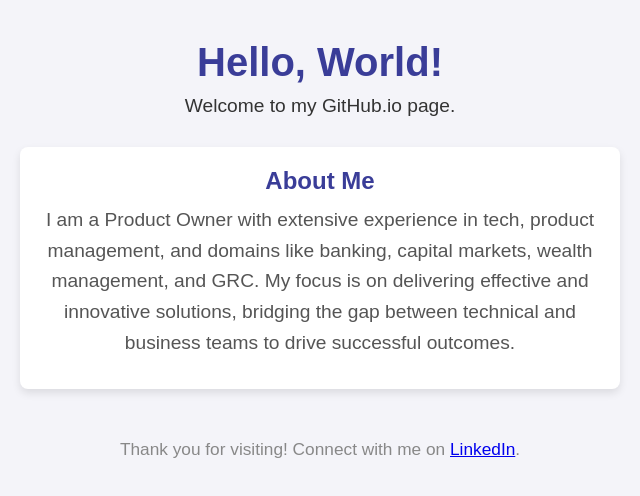
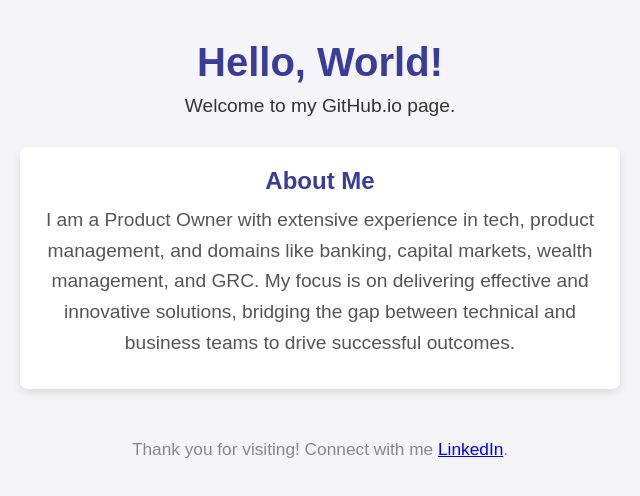
Before and after one commit to souravdg2/souravdg2.github.io, a plain HTML site: page index.html in a window 1280 px wide. Shown: the full height of the page, 320-960 px from the left. Drawn offline with Linux system fonts and the light colour scheme.

Commit message:
Update index.html

```diff
--- a/index.html
+++ b/index.html
@@ -77,7 +77,7 @@
 
     <!-- Footer -->
     <footer>
-        <p>Thank you for visiting! Connect with me on <a href="https://linkedin.com/in/yourprofile" target="_blank">LinkedIn</a>.</p>
+        <p>Thank you for visiting! Connect with me  <a href="https://linkedin.com/in/yourprofile" target="_blank">LinkedIn</a>.</p>
     </footer>
 </body>
 </html>
```
